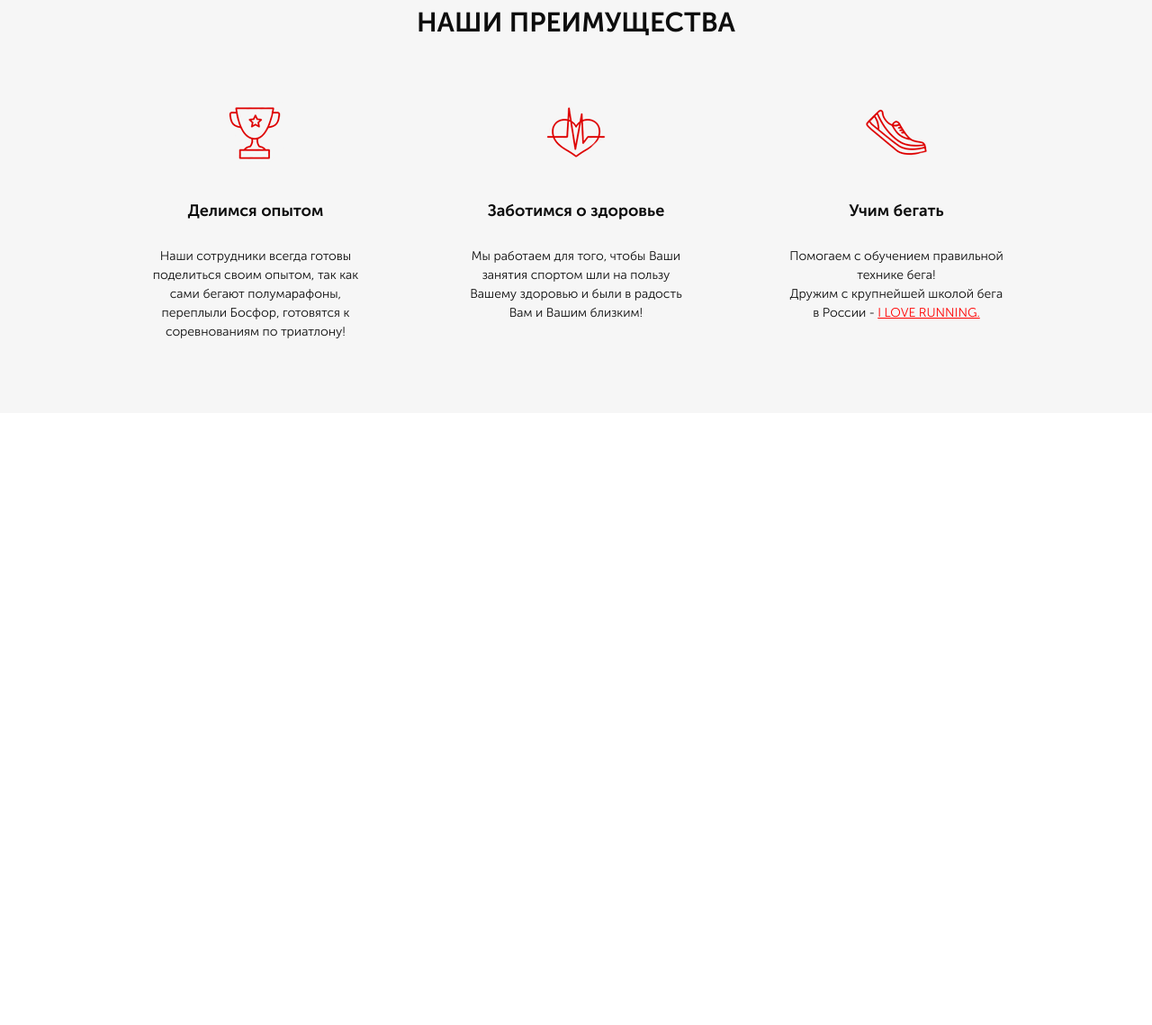
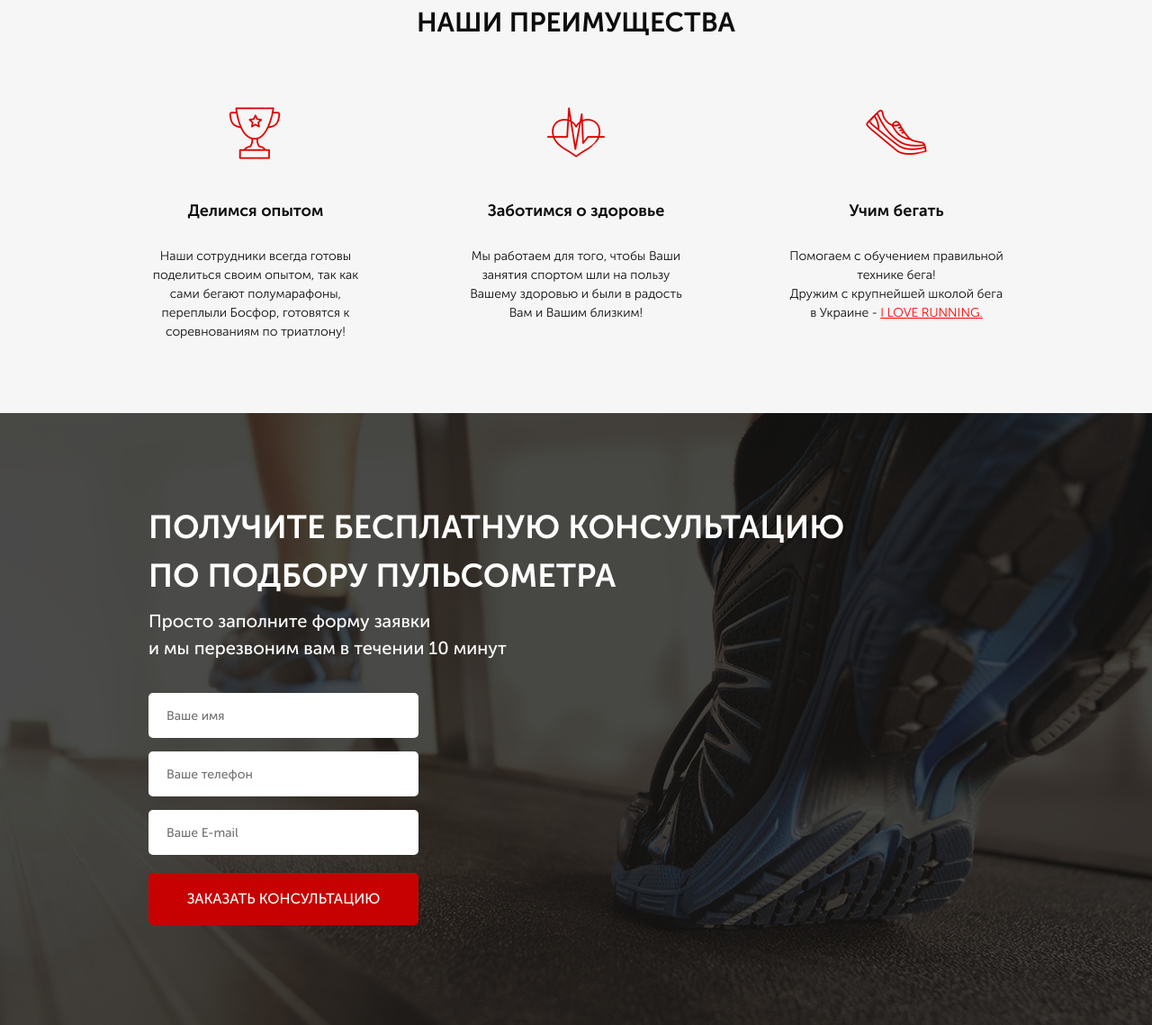
Before and after one commit to FravinCustodianStudent/RunSmart, a website: page src/index.html in a window 1280 px wide. Shown: the part 759-1898 px from the top of the page at 90% size. Before the commit the page ends 1218 px from the top, so only its background shows below. Drawn offline with Linux system fonts and the light colour scheme.

Commit message:
Second Section

```diff
--- a/src/index.html
+++ b/src/index.html
@@ -90,12 +90,31 @@
                     <div class="advantages__descr">
                         Помогаем с обучением
                         правильной технике бега!<br>
-                        Дружим с крупнейшей школой бега в России -
+                        Дружим с крупнейшей школой бега в Украине -
                         <a href="#">I LOVE RUNNING.</a>
                     </div>
                 </div>
             </div>
         </div>
     </div>
+    <div class="consultation">
+        <div class="container">
+            <h2 class="title title_left">
+                Получите бесплатную консультацию <br>
+                по подбору пульсометра
+            </h2>
+            <div class="consultation__descr">
+                Просто заполните форму заявки <br>
+                и мы перезвоним вам в течении 10 минут
+            </div>
+            <form class="feed-form" action="#" method="get">
+                    <input name="name" required placeholder="Ваше имя"  type="text">
+                    <input name="phone" required placeholder="Ваше телефон" type="number">
+                    <input name="email" required placeholder="Ваше E-mail"  type="email">
+<!--                    <input type="submit" value="Закакзать Консультацию">-->
+                    <button class="button button_submit">Заказать Консультацию</button>
+            </form>
+        </div>
+    </div>
 </body>
 </html>
--- a/src/sass/blocks/_buttons.scss
+++ b/src/sass/blocks/_buttons.scss
@@ -14,4 +14,10 @@
         height: 50px;
         font-size: 16px;
     }
+    &_submit{
+        font-size: 16px;
+        width: 100%;
+        height: 58px;
+        text-align: center;
+    }
 }
--- /dev/null
+++ b/src/sass/blocks/_consultaion.scss
@@ -0,0 +1,12 @@
+.consultation{
+  min-height: 680px;
+  padding: 100px 0 92px 0;
+  background: url("../../img/consultation.jpg") center (center/cover) no-repeat;
+  &__descr{
+    font-weight: 500;
+    font-size: 20px;
+    text-align: left;
+    color: #FFFFFF;
+
+  }
+}
--- /dev/null
+++ b/src/sass/blocks/_forms.scss
@@ -0,0 +1,21 @@
+.feed-form{
+  display: flex;
+  margin-top: 35px;
+  flex-direction: column;
+  width: 300px;
+  input{
+    font-style: normal;
+    font-weight: normal;
+    font-size: 14px;
+    width: 300px;
+    height: 50px;
+    margin-bottom: 15px;
+    border-radius: 5px;
+    background: #FFFFFF;
+    border: none;
+    padding: 0 20px;
+    &:nth-child(3){
+      margin-bottom: 20px;
+    }
+  }
+}
--- a/src/sass/blocks/_titles.scss
+++ b/src/sass/blocks/_titles.scss
@@ -3,4 +3,10 @@
     font-size: 30px;
     font-weight: 700;
     text-align: center;
+    text-transform: uppercase;
+    &_left{
+        color: #ffffff;
+        font-size: 36px;
+        text-align: left;
+    }
 }
--- a/src/sass/style.scss
+++ b/src/sass/style.scss
@@ -11,3 +11,5 @@
 @import 'blocks/buttons';
 @import 'blocks/advantages';
 @import 'blocks/titles';
+@import "blocks/consultaion";
+@import "blocks/forms";
```
Also changed, not shown: src/css/style.min.css.
